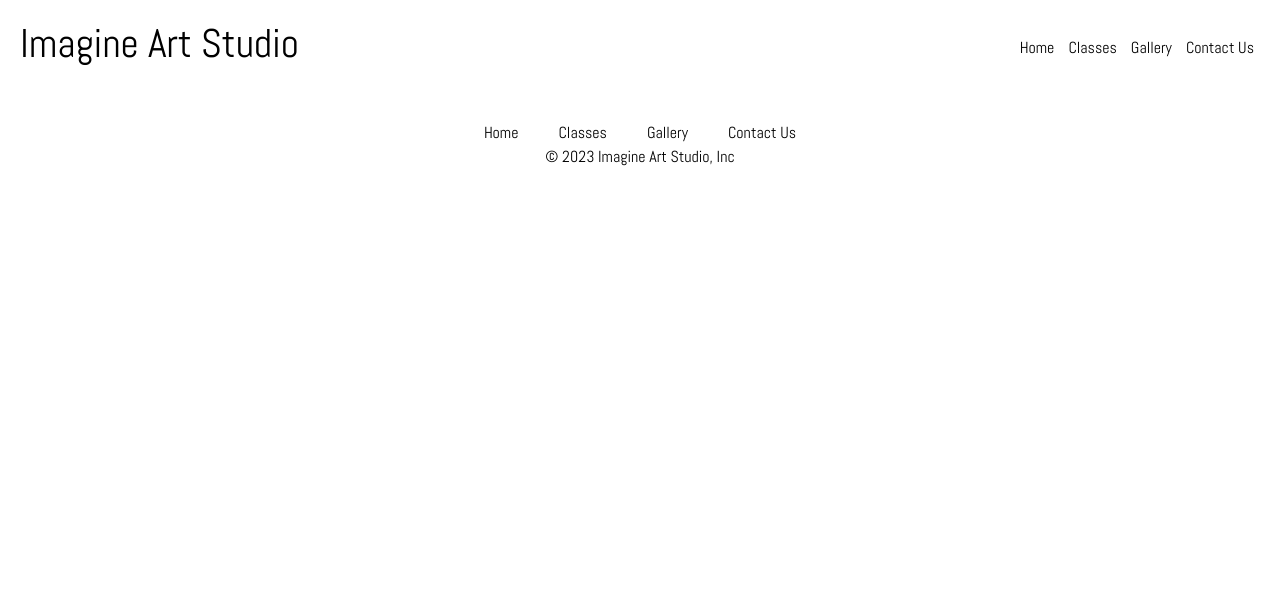
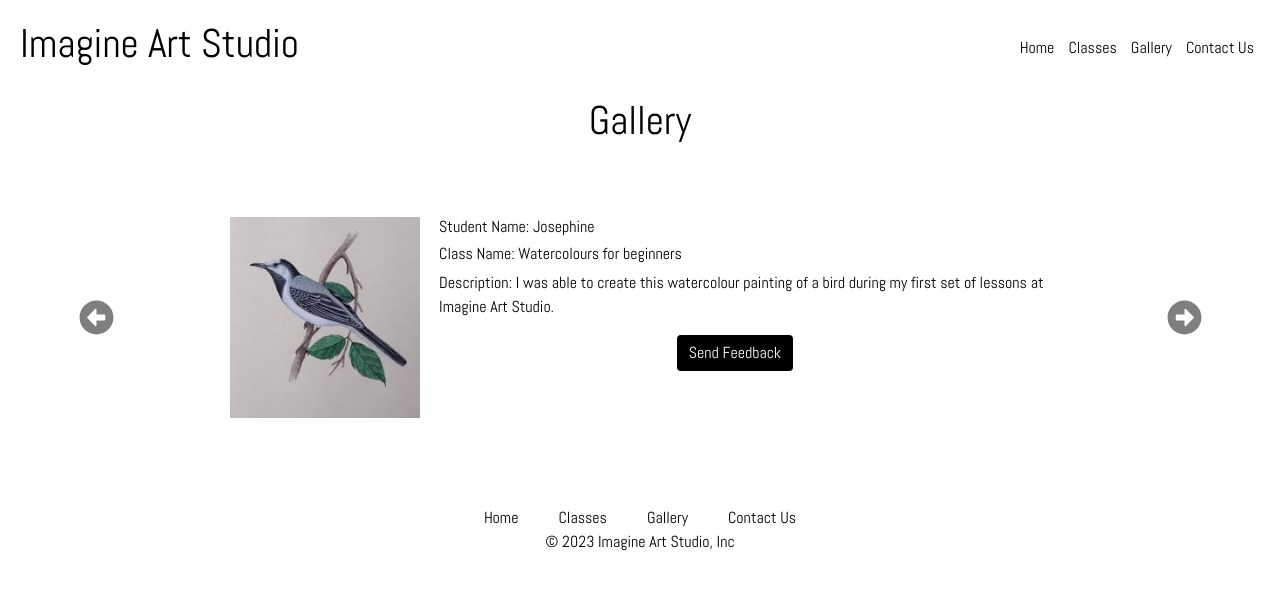
Before and after one commit to annikawhit/seg3125_project2_final, a React (Create React App) app: page /seg3125_project2/gallery in a window 1280 px wide. Shown: the top 590 px of the page. Built offline with nearby package versions, Linux system fonts and the light colour scheme.

Commit message:
fix paths

```diff
--- a/src/App.js
+++ b/src/App.js
@@ -16,16 +16,16 @@ function App() {
 
         <div className="content">
           <Switch>
-            <Route exact path="/">
+            <Route exact path="/seg3125_project2/">
               <Home />
             </Route>
-            <Route path="/classes">
+            <Route path="/seg3125_project2/classes">
               <Classes />
             </Route>
-            <Route path="/gallery">
+            <Route path="/seg3125_project2/gallery">
               <Gallery />
             </Route>
-            <Route path="/contactus">
+            <Route path="/seg3125_project2/contactus">
               <ContactUs />
             </Route>
           </Switch>
--- a/src/Gallery.js
+++ b/src/Gallery.js
@@ -27,7 +27,7 @@ const Gallery = () => {
                                 <h3 id="text">Student Name: Josephine</h3>
                                 <h3 id="text">Class Name: Watercolours for beginners</h3>
                                 <p id="text">Description: I was able to create this watercolour painting of a bird during my first set of lessons at Imagine Art Studio.</p>
-                                <Link class="btn btn-secondary border-0" id="link" to="/classes">Send a Comment to the Artist</Link>
+                                <Link class="btn btn-secondary border-0" id="link" to="/classes">Send Feedback</Link>
                             </div>
                         </div>
 
```
